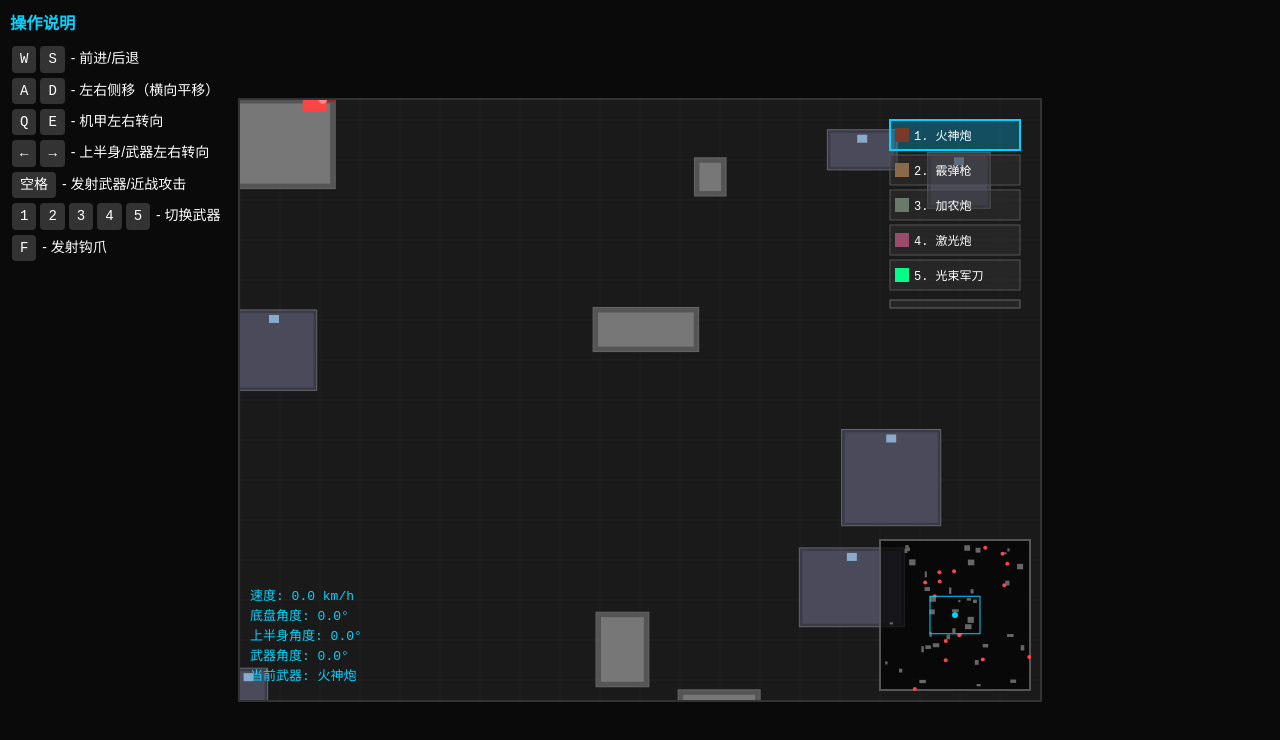
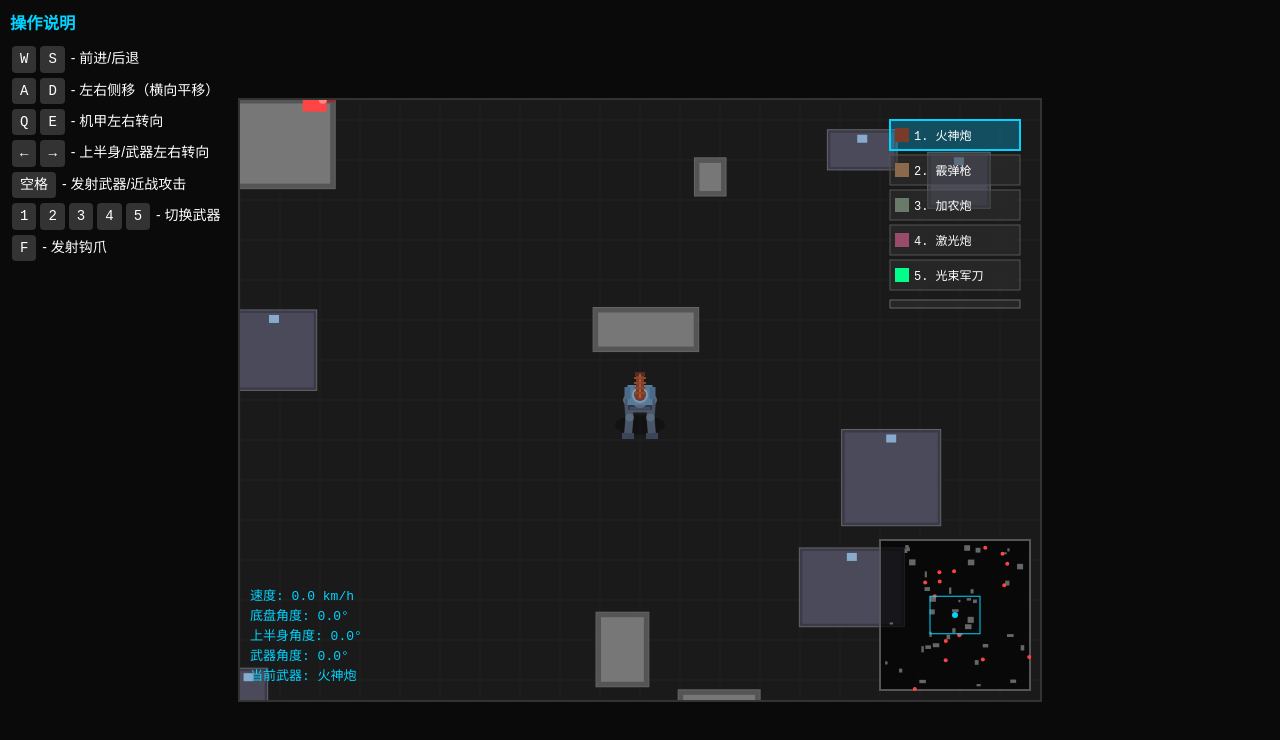
Before and after one commit to lychees/binding_of_mech, a plain HTML site: page mech_game.html in a window 1280 px wide. Drawn offline with Linux system fonts and the light colour scheme.

Commit message:
Fix mech drawing position to use camera offset

```diff
--- a/mech_game.html
+++ b/mech_game.html
@@ -549,7 +549,7 @@
                 }
 
                 ctx.save();
-                ctx.translate(this.x, this.y);
+                ctx.translate(this.x - cameraX, this.y - cameraY);
 
                 const leftLegOffset = Math.sin(this.walkCycle) * 8;
                 const rightLegOffset = Math.sin(this.walkCycle + Math.PI) * 8;
```
